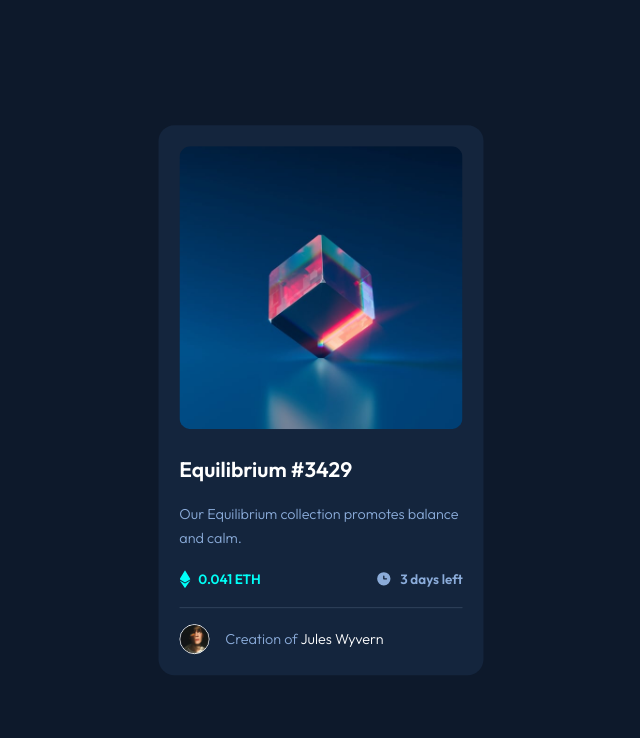
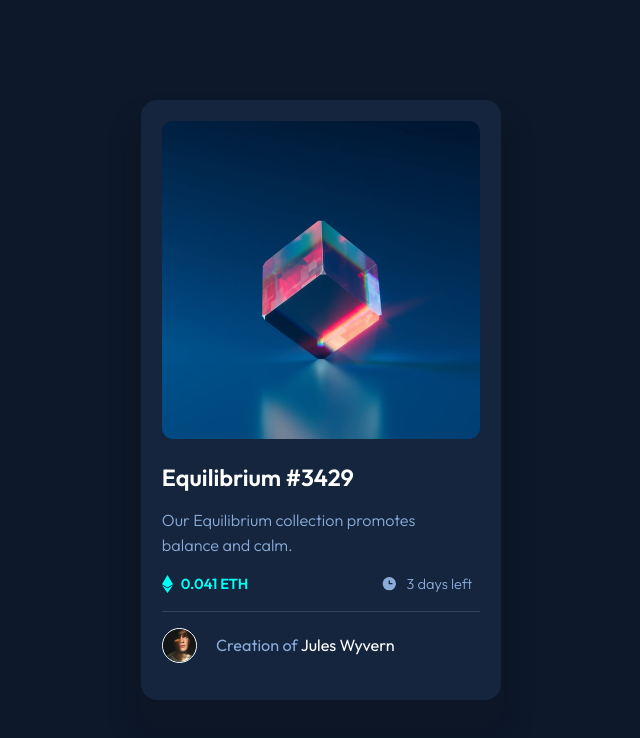
Before and after one commit to nazzalra/frontendmentor-nft, a plain HTML site: page index.html in a window 1280 px wide. Shown: the whole page, without its empty margins (319-959 px from the left). Drawn offline with Linux system fonts and the light colour scheme.

Commit message:
restructure and restyle component

```diff
--- a/index.html
+++ b/index.html
@@ -12,28 +12,32 @@
     <title>Frontend Mentor | NFT preview card component</title>
   </head>
   <body>
-    <main>
-      <div class="container flex">
-        <img src="./images/image-equilibrium.jpg" alt="image-equilibrium" class="nft-img" />
-        <h3 class="title">Equilibrium #3429</h3>
-        <p class="subtitle">Our Equilibrium collection promotes balance and calm.</p>
-        <div class="desc flex">
-          <div class="flex">
-            <img src="./images/icon-ethereum.svg" alt="eth icon" class="eth-icon" />
-            <span class="amount">0.041 ETH</span>
+    <div class="card">
+      <div class="card-img">
+        <img src="./images/image-equilibrium.jpg" alt="image-equilibrium" />
+        <div class="img-overlay">
+          <img src="./images/icon-view.svg" alt="" />
+        </div>
+      </div>
+      <div class="text">
+        <a href="#">Equilibrium #3429</a href="#">
+        <p>Our Equilibrium collection promotes balance and calm.</p>
+        <div class="box">
+          <div class="eth">
+            <img src="./images/icon-ethereum.svg" alt="" />
+            <p>0.041 ETH</p>
           </div>
-          <div class="flex">
-            <img src="./images/icon-clock.svg" alt="clock icon" class="clock-icon" />
-            <span>3 days left</span>
+          <div class="days">
+            <img src="./images/icon-clock.svg" alt="" />
+            <p>3 days left</p>
           </div>
         </div>
-        <div class="creator flex">
-          <div class="creator-avatar">
-            <img src="./images/image-avatar.png" alt="jules wyvern" class="creator-img" />
-          </div>
-          <span>Creation of <span class="name">Jules Wyvern</span></span>
-        </div>
       </div>
-    </main>
+
+      <div class="author">
+        <img src="./images/image-avatar.png" alt="jules wyvern" />
+        <p>Creation of <a href="#">Jules Wyvern</a></p>
+      </div>
+    </div>
   </body>
 </html>
--- a/styles.css
+++ b/styles.css
@@ -1,12 +1,12 @@
 /* import google font */
-@import url('https://fonts.googleapis.com/css2?family=Outfit:wght@300,400;600&display=swap');
+@import url('https://fonts.googleapis.com/css2?family=Outfit:wght@300;400;600&display=swap');
 
 :root{
     /* Colors */
     --clr-primary: hsl(215, 51%, 70%);
     --clr-primary-alt: hsl(178, 100%, 50%);
     --clr-body: hsl(217, 54%, 11%);
-    --clr-container: hsl(216, 50%, 16%);
+    --clr-card: hsl(216, 50%, 16%);
     --clr-line: hsl(215, 32%, 27%);
 
     /* Typography */
@@ -21,11 +21,13 @@
 }
 
 body{
+    font-family: 'Outfit',sans-serif;
+    background-color: var(--clr-body);
     font-size: var(--fs-body);
-    font-family: var(--ff-body);
     min-height: 100vh;
-    background-color: var(--clr-body);
-    color: var(--clr-primary);
+    display: flex;
+    align-items: center;
+    justify-content: center;
 }
 
 img{
@@ -33,69 +35,114 @@ img{
     height: auto;
 }
 
-.flex{
-    display: flex;
-    gap: .5rem;
-    align-items: center;
+.card{
+    width: 360px;
+    background-color: var(--clr-card);
+    padding: 1.3rem;
+    border-radius: 1rem;
+    box-shadow: 0px 27px 13px 18px hsla(217, 54%, 10%,.9);
 }
 
-.container{
-    background-color: var(--clr-container);
-    width: 325px;
-    position: absolute;
-    top: 50%;
-    left: 50%;
-    transform: translate(-50%,-50%);
-    padding: 1.3rem;
-    border-radius: 1rem;
-    flex-direction: column;
-    row-gap: 1.2rem;
-    align-items: flex-start;
+.card-img{
+    border-radius: .7rem;
     overflow: hidden;
+    position: relative;
 }
 
-.nft-img{
-    border-radius: .7rem;
-    margin-bottom: .5rem;
+.card-img img{
+    display: block;
 }
 
-.title{
-    color: white;
-    font-weight: 600;
+.img-overlay{
+    position: absolute;
+    top: 0;
+    left: 0;
+    width: 100%;
+    height: 100%;
+    background-color: hsla(178, 100%, 50%,50%);
+    align-items: center;
+    justify-content: center;
+    display: none;
 }
 
-.subtitle{
-    font-size: .8em;
-    line-height: 1.7;
-    font-weight: 300;
+.img-overlay img{
+    width: 50px;
 }
 
-.desc{
-    align-self: stretch;
-    justify-content: space-between;
-    font-size: .75em;
-    font-weight: 600;
+.card-img:hover .img-overlay{
+    display: flex;
 }
 
-.desc .amount{
+.text{
+    padding: 1.5rem 0 1rem;
+    display: flex;
+    flex-direction: column;
+    row-gap: 1rem;
+    color: var(--clr-primary);
+    border-bottom: 1px solid var(--clr-line);
+}
+
+.text a{
+    color: white;
+    text-decoration: none;
+    font-weight: 600;
+    font-size: 1.3em;
+}
+
+.text a:hover{
     color: var(--clr-primary-alt);
 }
 
-.creator{
-    border-top: 1px solid var(--clr-line);
-    padding-top: 1rem;
-    column-gap: 1rem;
-    font-size: .8em;
-    align-self: stretch;
+.text p{
+    font-weight: 300;
+    font-size: .9em;
+    line-height: 1.5;
+    padding-right: .5rem;
+
 }
 
-.creator-avatar{
-    width: 30px;
-    height: 30px;
-    border: 1px solid white;
+.box{
+    display: flex;
+    justify-content: space-between;
+}
+
+.box .eth,
+.box .days{
+    display: flex;
+    align-items: center;
+    column-gap: .5rem;
+    font-size: .9em;
+}
+
+.eth p{
+    font-weight: 600;
+    color: var(--clr-primary-alt);
+}
+
+.author{
+    display: flex;
+    align-items: center;
+    column-gap: 1.2rem;
+    color: var(--clr-primary);
+}
+
+.author img{
+    width: 35px;
+    height: 35px;
+    margin: 1rem 0;
+    border:1px solid white;
     border-radius: 50%;
 }
 
-.creator .name{
+.author p{
+    font-size: .9em;
+}
+
+.author a{
     color: white;
+    text-decoration: none;
 }
+
+.author a:hover{
+    color: var(--clr-primary-alt);
+}
```
